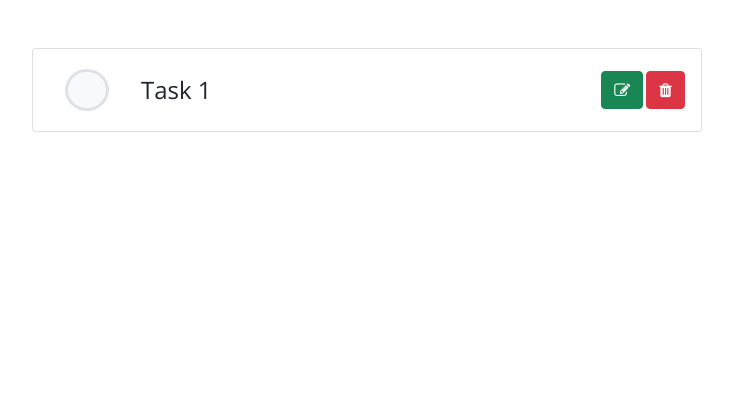
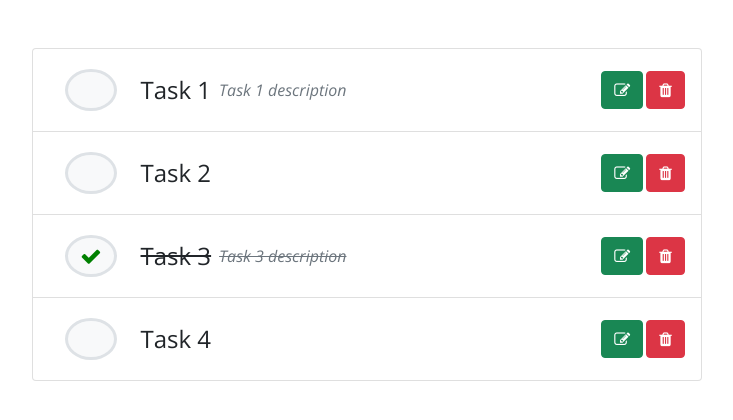
Before and after one commit to igorsilva3/todo, an Angular app in the folder web/: page / in a window 1280 px wide. Shown: the top 420 px of the page, without its empty margins (273-1006 px from the left). Built offline with nearby package versions, Linux system fonts and the light colour scheme.

Commit message:
Render tasks

```diff
--- a/web/src/app/tasks/services/get-tasks.service.ts
+++ b/web/src/app/tasks/services/get-tasks.service.ts
@@ -8,13 +8,13 @@ import { Task } from '../../models/task.model'
 export class GetTasksService {
   constructor() { }
 
-  public static execute(): Task[] {
+  public execute(): Task[] {
     return [
       {
         id: 1,
         title: 'Task 1',
         description: 'Task 1 description',
-        status: 'done',
+        status: 'open',
         createdAt: new Date(),
         updatedAt: new Date(),
       },
@@ -24,6 +24,21 @@ export class GetTasksService {
         status: 'open',
         createdAt: new Date(),
         updatedAt: new Date(),
+      },
+      {
+        id: 3,
+        title: 'Task 3',
+        description: 'Task 3 description',
+        status: 'done',
+        createdAt: new Date(),
+        updatedAt: new Date(),
+      },
+      {
+        id: 4,
+        title: 'Task 4',
+        status: 'open',
+        createdAt: new Date(),
+        updatedAt: new Date(),
       }
     ]
   }
--- a/web/src/app/tasks/tasks-list/tasks-list.component.css
+++ b/web/src/app/tasks/tasks-list/tasks-list.component.css
@@ -1,4 +1,4 @@
-#tasks {
+.tasks {
   width: 100%;
   max-width: 60%;
 }
@@ -7,12 +7,24 @@
   margin-left: 3px;
 }
 
+.check  {
+  width: auto;
+  height: auto;
+}
+
 .check a i {
   opacity: 0;
-  font-size: 100%;
 }
 
 .check a:hover i {
   opacity: 1;
   transition: 1.5ms;
 }
+
+.done {
+  text-decoration: line-through;
+}
+
+.check a i, .done a i {
+  color: green
+}
--- a/web/src/app/tasks/tasks-list/tasks-list.component.html
+++ b/web/src/app/tasks/tasks-list/tasks-list.component.html
@@ -1,18 +1,26 @@
 <div class="content">
   <div class="d-flex flex-fill mt-5 justify-content-center align-items-center">
-    <ul id="tasks" class="list-group">
-      <li class="list-group-item">
+    <ul class="list-group tasks">
+      <li *ngFor="let task of tasks"  class="list-group-item">
         <div class="d-flex">
-          <div class="d-flex justify-content-center align-items-center task m-1">
-            <span class="check m-2">
+          <div class="d-flex justify-content-center align-items-center m-1">
+            <span [ngClass]="{ 'check m-2': task.status != 'done', 'done m-2': task.status }">
               <a class="border border-3 ms-1 rounded-circle btn btn-light" title="Check">
-                <i class="fa fa-check-circle"></i>
+                <i class="fa fa-check fa-lg"></i>
               </a>
             </span>
+          </div>
 
-            <p class="h4 ms-4 mt-2">Task 1</p>
+          <div class="d-flex flex-fill justify-content-start align-items-center m-1 text-break">
+            <p class="h4 ms-2 mt-2 {{ task.status }}">
+              {{ task.title }}
+            </p>
+
+            <p class="fst-italic text-muted m-2 {{ task.status }}">
+              {{ task.description }}
+            </p>
           </div>
-          <div class="d-flex flex-fill justify-content-end align-items-center actions">
+          <div class="d-flex justify-content-end align-items-center actions">
             <span class="edit">
               <a class="btn btn-success" title="Edit">
                 <i class="fa fa-edit"></i>
--- a/web/src/app/tasks/tasks-list/tasks-list.component.ts
+++ b/web/src/app/tasks/tasks-list/tasks-list.component.ts
@@ -1,15 +1,21 @@
 import { Component, OnInit } from '@angular/core';
 
+import { GetTasksService } from './../services/get-tasks.service';
+
+import { Task } from './../../models/task.model';
 @Component({
   selector: 'app-tasks-list',
   templateUrl: './tasks-list.component.html',
-  styleUrls: ['./tasks-list.component.css']
+  styleUrls: ['./tasks-list.component.css'],
+  providers: [ GetTasksService ]
 })
 export class TasksListComponent implements OnInit {
+  public tasks: Task[]
 
-  constructor() { }
+  constructor(private service: GetTasksService) { }
 
   ngOnInit(): void {
+    this.tasks = this.service.execute()
   }
 
 }
```
